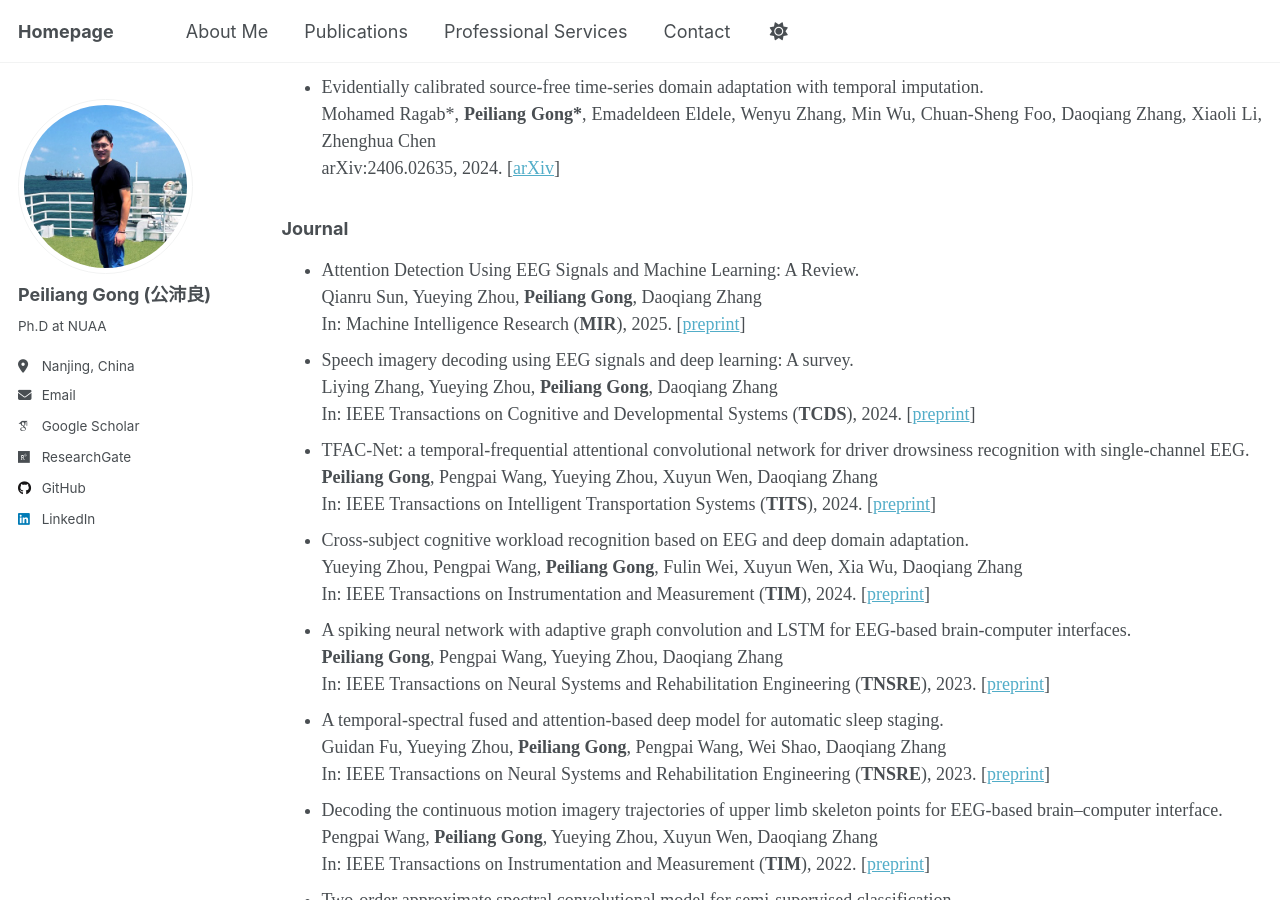
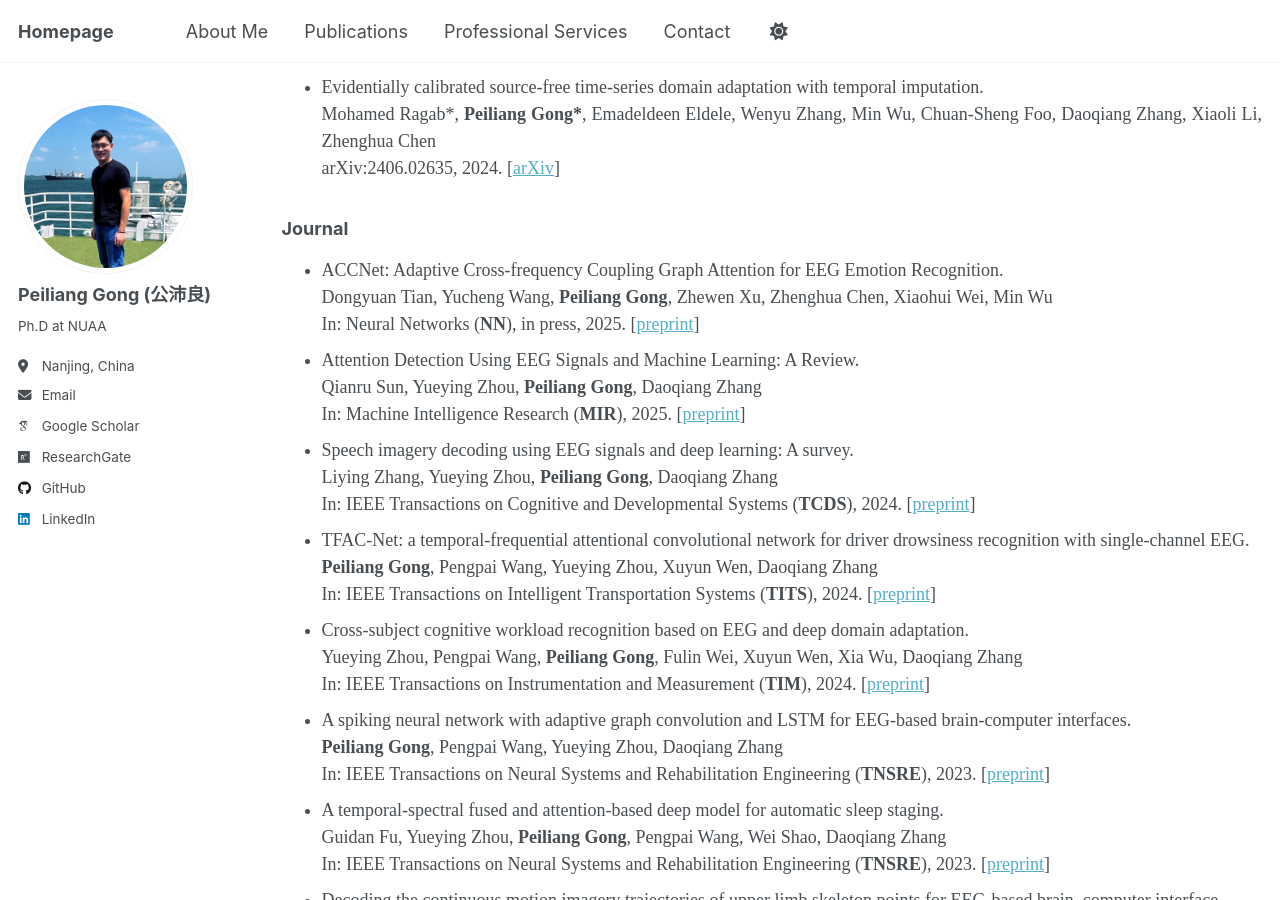
Before and after one commit to Tokenmw/Tokenmw.github.io, a Jekyll site: the page built from _pages/publications.md, in a window 1280 px wide and 900 px high, scrolled down 332 px. Built offline with Jekyll 4.4.1, drawn with Linux system fonts in a browser that asks for light colours; some web fonts are replaced.

Commit message:
Update publications.md

```diff
--- a/_pages/publications.md
+++ b/_pages/publications.md
@@ -27,6 +27,9 @@ author_profile: true
 <h3>Journal</h3>
 
 <ul style="list-style-type:disc">
+  <li>ACCNet: Adaptive Cross-frequency Coupling Graph Attention for EEG Emotion Recognition.<br>Dongyuan Tian, Yucheng Wang, <b>Peiliang Gong</b>, Zhewen Xu, Zhenghua Chen, Xiaohui Wei, Min Wu<br>In: Neural Networks (<strong>NN</strong>), in press, 2025. [<a href="https://www.sciencedirect.com/science/article/abs/pii/S0893608025007336">preprint</a>]
+  </li>
+
   <li>Attention Detection Using EEG Signals and Machine Learning: A Review.<br>Qianru Sun, Yueying Zhou, <b>Peiliang Gong</b>, Daoqiang Zhang<br>In: Machine Intelligence Research (<strong>MIR</strong>), 2025. [<a href="https://link.springer.com/article/10.1007/s11633-024-1492-6">preprint</a>]
   </li>
 
```
